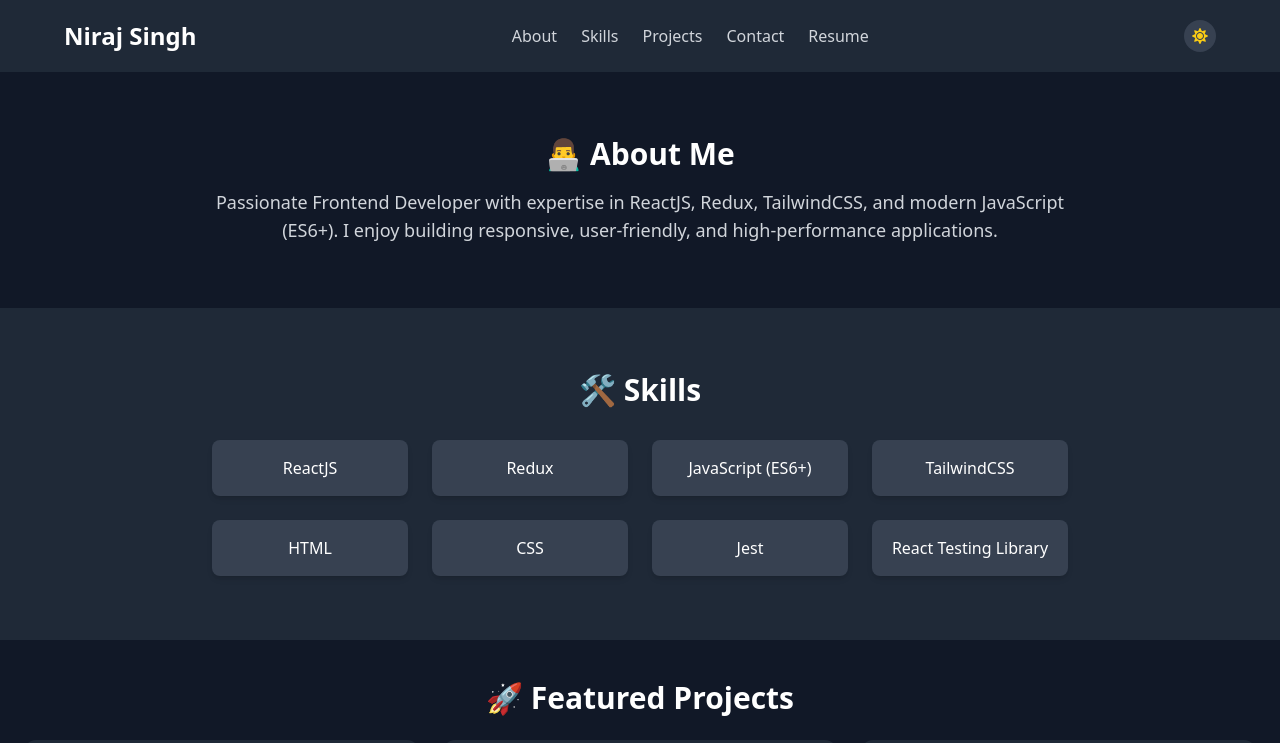
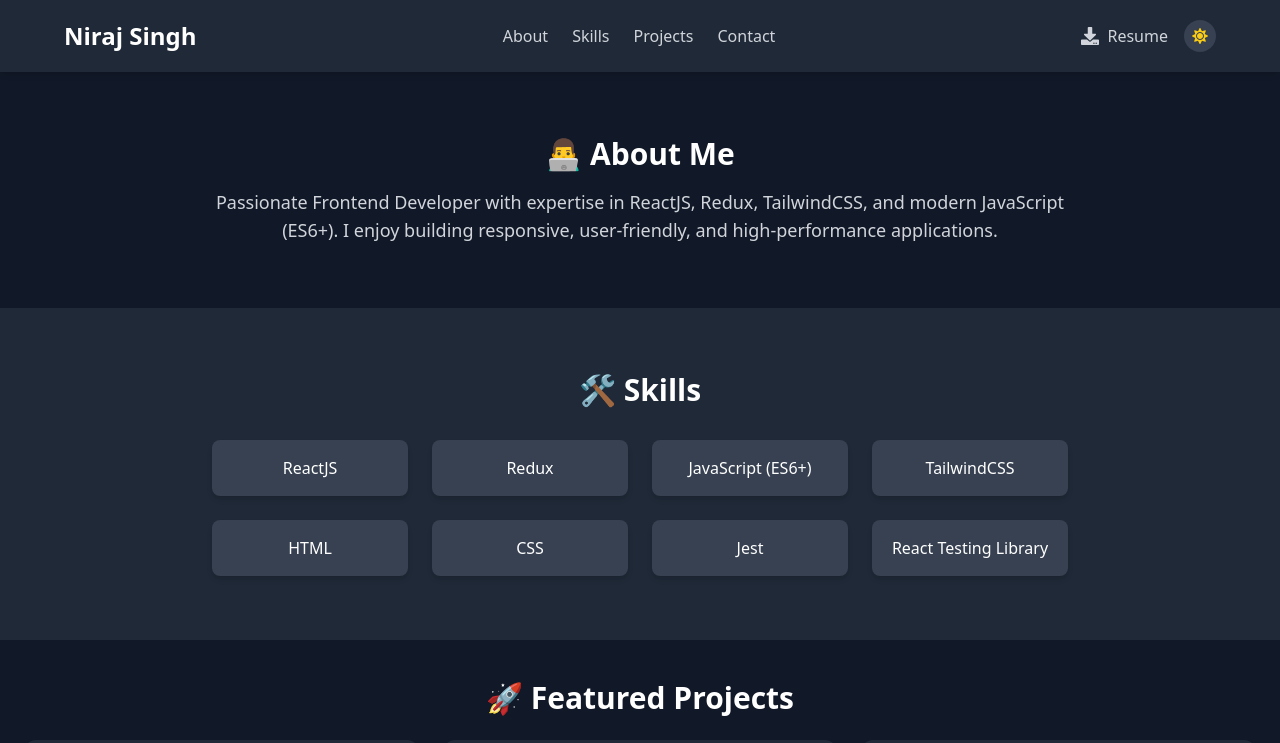
Before and after one commit to Niraj1903/Portfolio, a React (Create React App) app: page / in a window 1280 px wide. Shown: the top 743 px of the page. Built offline with nearby package versions, Linux system fonts and the light colour scheme.

Commit message:
download resume always visiable

```diff
--- a/src/components/Header.js
+++ b/src/components/Header.js
@@ -1,12 +1,12 @@
 import React, { useState } from "react";
-import { FaBars, FaTimes } from "react-icons/fa";
+import { FaBars, FaTimes, FaDownload } from "react-icons/fa";
 import ThemeToggle from "./ThemeToggle";
 
 function Header() {
   const [isOpen, setIsOpen] = useState(false);
 
   return (
-    <header className="bg-gray-100 dark:bg-gray-800 p-5 shadow-md">
+    <header className="bg-gray-100 dark:bg-gray-800 p-5 shadow-md sticky top-0 z-50">
       <div className="max-w-6xl mx-auto flex justify-between items-center">
         {/* Logo */}
         <h1 className="text-2xl font-bold text-gray-900 dark:text-white">
@@ -27,14 +27,24 @@ function Header() {
           <a href="#contact" className="hover:text-blue-500">
             Contact
           </a>
-          <a href="#resume" className="hover:text-blue-500">
+        </nav>
+
+        {/* Right side (Resume + Theme + Hamburger) */}
+        <div className="flex items-center gap-4">
+          {/* Resume Button (Always Visible with Icon, No Background) */}
+          <a
+            href="/resume.pdf" // <-- replace with your actual resume path
+            target="_blank"
+            rel="noopener noreferrer"
+            className="flex items-center gap-2 text-gray-700 dark:text-gray-300 hover:text-blue-500 font-medium"
+          >
+            <FaDownload className="text-lg" />
             Resume
           </a>
-        </nav>
 
-        {/* Right side (Theme + Hamburger) */}
-        <div className="flex items-center gap-4">
+          {/* Theme toggle */}
           <ThemeToggle />
+
           {/* Mobile Menu Button */}
           <button
             onClick={() => setIsOpen(!isOpen)}
@@ -76,13 +86,6 @@ function Header() {
           >
             Contact
           </a>
-          <a
-            href="#resume"
-            className="block hover:text-blue-500"
-            onClick={() => setIsOpen(false)}
-          >
-            Resume
-          </a>
         </div>
       )}
     </header>
```
